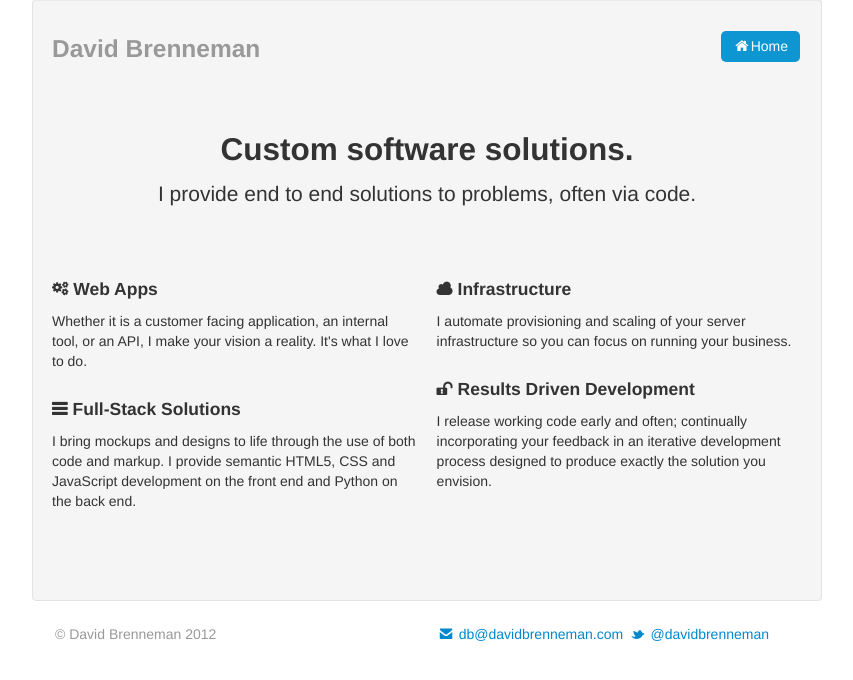
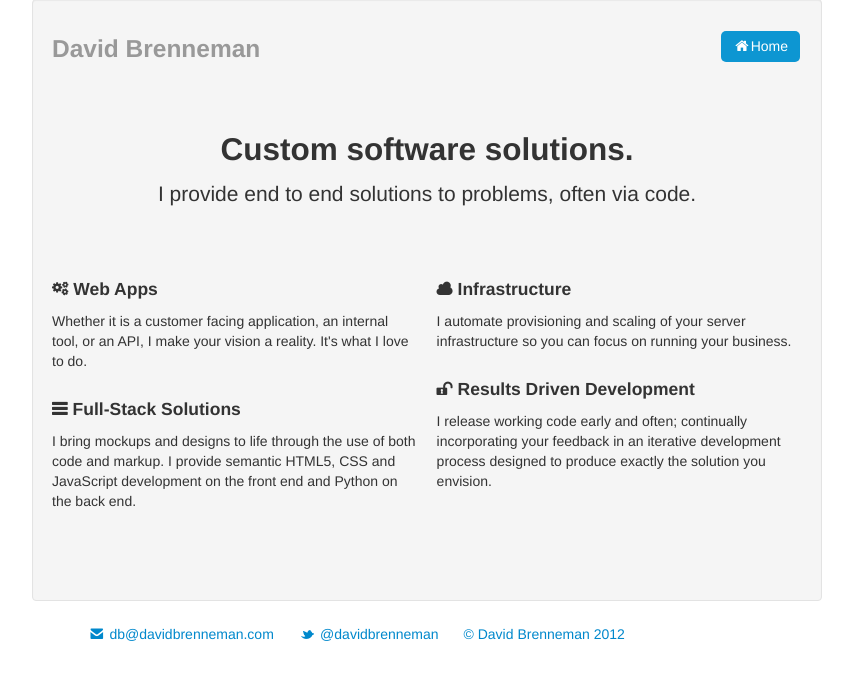
Before and after one commit to dbrenneman/DontPanic, a Flask app: page / in a window 1280 px wide. Shown: the part 41-721 px from the top of the page, without its empty margins (213-1066 px from the left). Run offline with Flask 2, Linux system fonts and the light colour scheme; parts of the project's set-up code (start-up, migrations or seed data) failed here and were passed over; some web fonts are replaced.

Commit message:
fixed footer inline display

```diff
--- a/static/css/dontpanic.css
+++ b/static/css/dontpanic.css
@@ -49,14 +49,10 @@ footer {
 
 footer ul {
   list-style-type: none;
-  display: table;
-  float: right;
-  padding: 0;
-  margin: 0;
 }
 
-footer li {
- display: table-cell;
- padding: 3px;
- white-space: pre;
+footer ul li {
+  display: inline-block;
+  margin: 0 0 0 1px;
+  padding: 3px 10px;
 }
--- a/templates/base.html
+++ b/templates/base.html
@@ -32,9 +32,15 @@
     <div class="container-narrow">
     <footer>
       <ul>
-        <li><a href="mailto:db@davidbrenneman.com"><i class="icon-envelope-alt"></i> db@davidbrenneman.com</a></li>
-        <li><a href="https://twitter.com/davidbrenneman"><i class="icon-twitter"></i> @davidbrenneman</a></ul>
-        <li><span class="muted">&copy; David Brenneman {{ year }}</span></li>
+        <li>
+          <a href="mailto:db@davidbrenneman.com"><i class="icon-envelope-alt"></i> db@davidbrenneman.com</a>
+        </li>
+        <li>
+          <a href="https://twitter.com/davidbrenneman"><i class="icon-twitter"></i> @davidbrenneman</a>
+        </li>
+        <li>
+          <a href="http://davidbrenneman.com">&copy; David Brenneman {{ year }}</a>
+        </li>
       </ul>
     </footer>
     </div>
```
